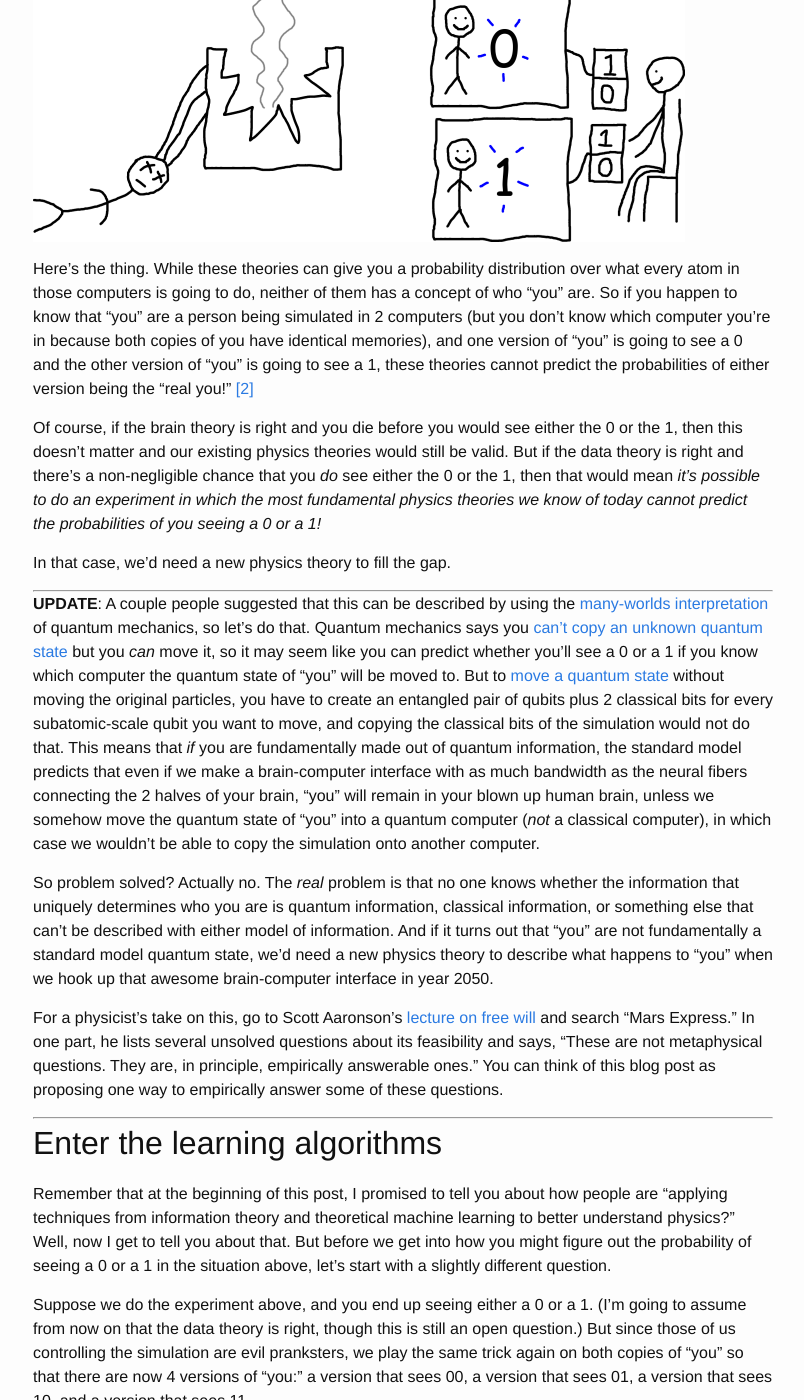
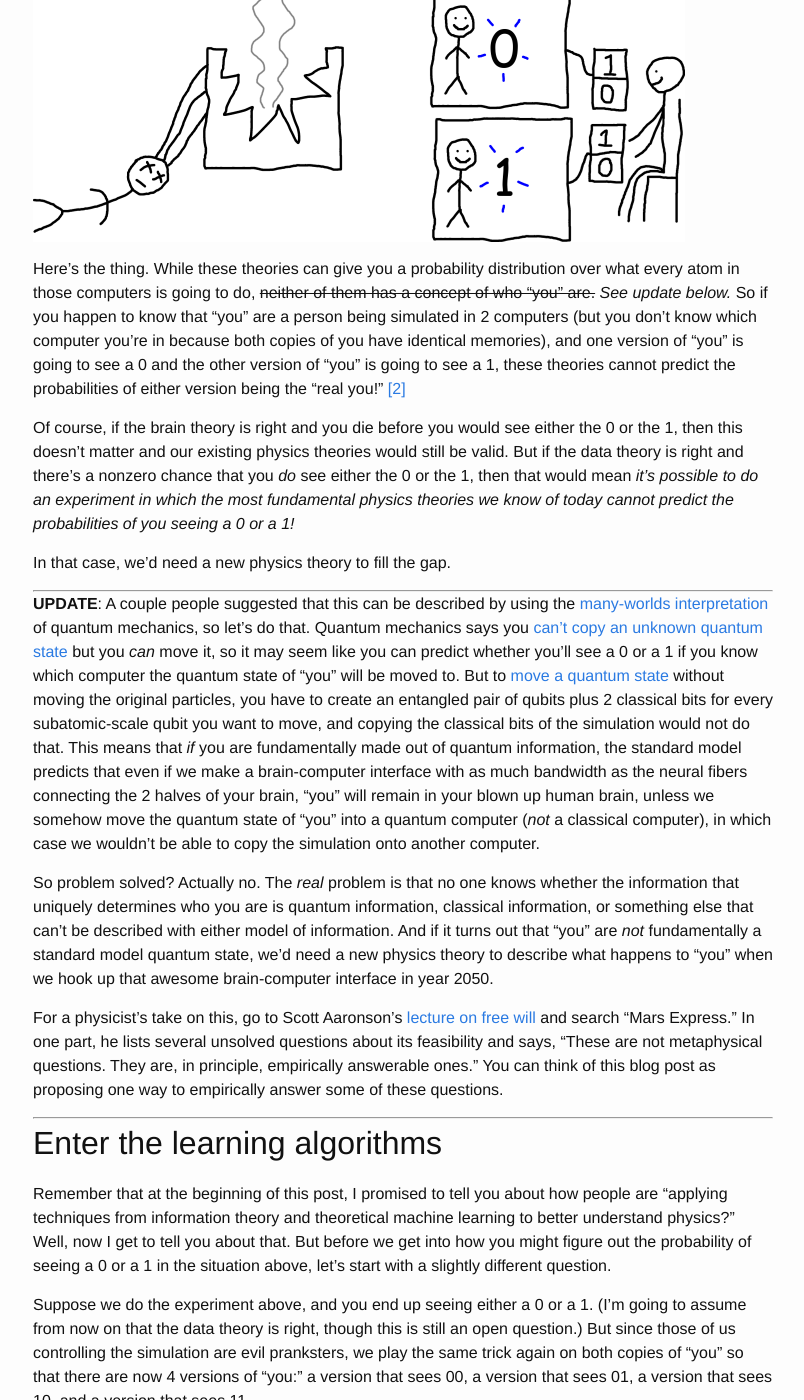
Before and after one commit to ad510/firstest-principle, a Jekyll site: the page built from _posts/2016-07-10-learning.md, in a window 1280 px wide and 1400 px high, scrolled down 6173 px. Shown: the whole window, without its empty margins (237-1041 px from the left). Built offline with Jekyll 4.4.1, drawn with Linux system fonts in a browser that asks for light colours.

Commit message:
cross out SM doesn't have concept of who you are

```diff
--- a/_posts/2016-07-10-learning.md
+++ b/_posts/2016-07-10-learning.md
@@ -89,9 +89,9 @@ Well, then, how about we do this the proper way, and use the fundamental laws of
 
 <img src="/learning/outcome_25.png" width="652"/>
 
-Here's the thing. While these theories can give you a probability distribution over what every atom in those computers is going to do, neither of them has a concept of who "you" are. So if you happen to know that "you" are a person being simulated in 2 computers (but you don't know which computer you're in because both copies of you have identical memories), and one version of "you" is going to see a 0 and the other version of "you" is going to see a 1, these theories cannot predict the probabilities of either version being the "real you!" <a id="fnref2" href="#fn2">[2]</a>
+Here's the thing. While these theories can give you a probability distribution over what every atom in those computers is going to do, ~~neither of them has a concept of who "you" are.~~ *See update below.* So if you happen to know that "you" are a person being simulated in 2 computers (but you don't know which computer you're in because both copies of you have identical memories), and one version of "you" is going to see a 0 and the other version of "you" is going to see a 1, these theories cannot predict the probabilities of either version being the "real you!" <a id="fnref2" href="#fn2">[2]</a>
 
-Of course, if the brain theory is right and you die before you would see either the 0 or the 1, then this doesn't matter and our existing physics theories would still be valid. But if the data theory is right and there's a non-negligible chance that you *do* see either the 0 or the 1, then that would mean *it's possible to do an experiment in which the most fundamental physics theories we know of today cannot predict the probabilities of you seeing a 0 or a 1!*
+Of course, if the brain theory is right and you die before you would see either the 0 or the 1, then this doesn't matter and our existing physics theories would still be valid. But if the data theory is right and there's a nonzero chance that you *do* see either the 0 or the 1, then that would mean *it's possible to do an experiment in which the most fundamental physics theories we know of today cannot predict the probabilities of you seeing a 0 or a 1!*
 
 In that case, we'd need a new physics theory to fill the gap.
 
@@ -99,7 +99,7 @@ In that case, we'd need a new physics theory to fill the gap.
 
 <a id="update-many-worlds"></a>**UPDATE**: A couple people suggested that this can be described by using the [many-worlds interpretation](https://en.wikipedia.org/wiki/Many-worlds_interpretation) of quantum mechanics, so let's do that. Quantum mechanics says you [can't copy an unknown quantum state](https://en.wikipedia.org/wiki/No-cloning_theorem) but you *can* move it, so it may seem like you can predict whether you'll see a 0 or a 1 if you know which computer the quantum state of "you" will be moved to. But to [move a quantum state](https://en.wikipedia.org/wiki/Quantum_teleportation) without moving the original particles, you have to create an entangled pair of qubits plus 2 classical bits for every subatomic-scale qubit you want to move, and copying the classical bits of the simulation would not do that. This means that *if* you are fundamentally made out of quantum information, the standard model predicts that even if we make a brain-computer interface with as much bandwidth as the neural fibers connecting the 2 halves of your brain, "you" will remain in your blown up human brain, unless we somehow move the quantum state of "you" into a quantum computer (*not* a classical computer), in which case we wouldn't be able to copy the simulation onto another computer.
 
-So problem solved? Actually no. The *real* problem is that no one knows whether the information that uniquely determines who you are is quantum information, classical information, or something else that can't be described with either model of information. And if it turns out that "you" are not fundamentally a standard model quantum state, we'd need a new physics theory to describe what happens to "you" when we hook up that awesome brain-computer interface in year 2050.
+So problem solved? Actually no. The *real* problem is that no one knows whether the information that uniquely determines who you are is quantum information, classical information, or something else that can't be described with either model of information. And if it turns out that "you" are *not* fundamentally a standard model quantum state, we'd need a new physics theory to describe what happens to "you" when we hook up that awesome brain-computer interface in year 2050.
 
 For a physicist's take on this, go to Scott Aaronson's [lecture on free will](http://scottaaronson.com/democritus/lec18.html) and search "Mars Express." In one part, he lists several unsolved questions about its feasibility and says, "These are not metaphysical questions. They are, in principle, empirically answerable ones." You can think of this blog post as proposing one way to empirically answer some of these questions.
 
```
